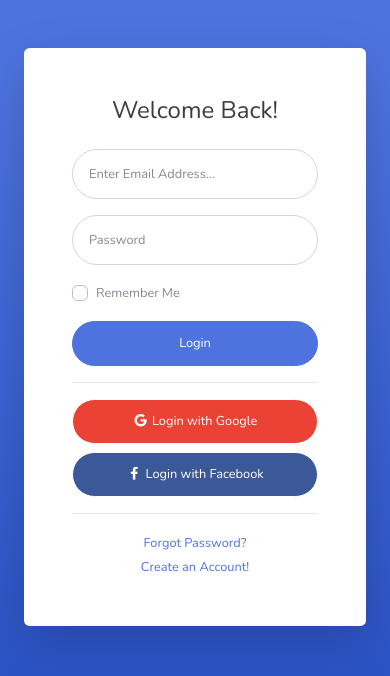
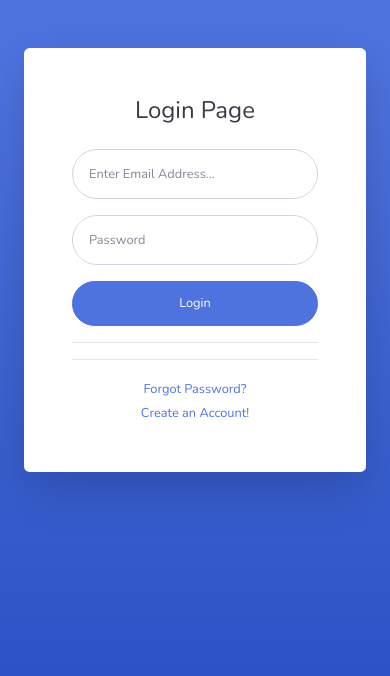
Before and after one commit to nurhuda0/test-ign3, a CodeIgniter app: page /database/ in a window 390 px wide. Shown: the top 676 px of the page. Run offline with CodeIgniter, Linux system fonts and the light colour scheme.

Commit message:
mengurangi fitur-fitur yang tidak dipakai

```diff
--- a/application/views/auth/login.php
+++ b/application/views/auth/login.php
@@ -9,12 +9,11 @@
     <meta name="description" content="">
     <meta name="author" content="">
 
-    <title>SB Admin 2 - Login</title>
+    <title>IGN3 Login</title>
 
     <!-- Custom fonts for this template-->
     <link href="<?= base_url('assets/'); ?>vendor/fontawesome-free/css/all.min.css" rel="stylesheet" type="text/css">
-    <link
-        href="https://fonts.googleapis.com/css?family=Nunito:200,200i,300,300i,400,400i,600,600i,700,700i,800,800i,900,900i"
+    <link href="https://fonts.googleapis.com/css?family=Nunito:200,200i,300,300i,400,400i,600,600i,700,700i,800,800i,900,900i"
         rel="stylesheet">
 
     <!-- Custom styles for this template-->
@@ -29,45 +28,32 @@
         <!-- Outer Row -->
         <div class="row justify-content-center">
 
-            <div class="col-xl-10 col-lg-12 col-md-9">
+            <div class="col-lg-7">
 
                 <div class="card o-hidden border-0 shadow-lg my-5">
                     <div class="card-body p-0">
                         <!-- Nested Row within Card Body -->
                         <div class="row">
-                            <div class="col-lg-6 d-none d-lg-block bg-login-image"></div>
-                            <div class="col-lg-6">
+                            <div class="col-lg">
                                 <div class="p-5">
                                     <div class="text-center">
-                                        <h1 class="h4 text-gray-900 mb-4">Welcome Back!</h1>
+                                        <h1 class="h4 text-gray-900 mb-4">Login Page</h1>
                                     </div>
                                     <form class="user">
                                         <div class="form-group">
-                                            <input type="email" class="form-control form-control-user"
-                                                id="exampleInputEmail" aria-describedby="emailHelp"
+                                            <input type="text" class="form-control form-control-user"
+                                                id="email" aria-describedby="emailHelp" name="email"
                                                 placeholder="Enter Email Address...">
                                         </div>
                                         <div class="form-group">
                                             <input type="password" class="form-control form-control-user"
-                                                id="exampleInputPassword" placeholder="Password">
+                                                id="password" name="password" placeholder="Password">
                                         </div>
-                                        <div class="form-group">
-                                            <div class="custom-control custom-checkbox small">
-                                                <input type="checkbox" class="custom-control-input" id="customCheck">
-                                                <label class="custom-control-label" for="customCheck">Remember
-                                                    Me</label>
-                                            </div>
-                                        </div>
-                                        <a href="index.html" class="btn btn-primary btn-user btn-block">
+                                        <button type="submit" class="btn btn-primary btn-user btn-block">
                                             Login
-                                        </a>
+                                        </button>
                                         <hr>
-                                        <a href="index.html" class="btn btn-google btn-user btn-block">
-                                            <i class="fab fa-google fa-fw"></i> Login with Google
-                                        </a>
-                                        <a href="index.html" class="btn btn-facebook btn-user btn-block">
-                                            <i class="fab fa-facebook-f fa-fw"></i> Login with Facebook
-                                        </a>
+
                                     </form>
                                     <hr>
                                     <div class="text-center">
```
